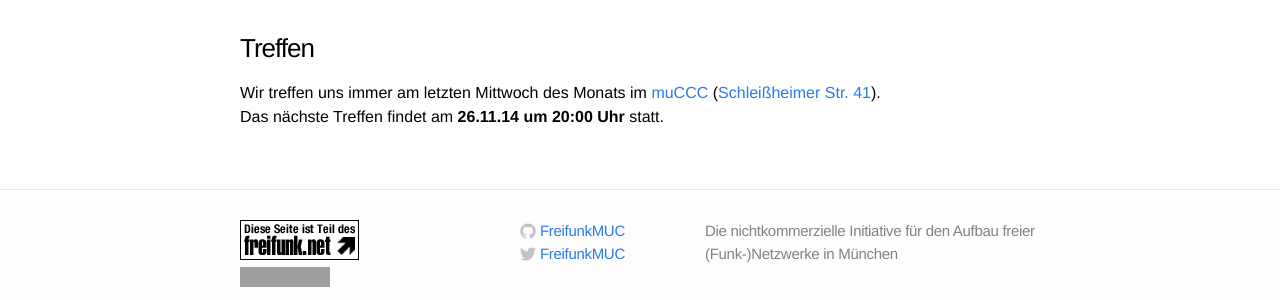
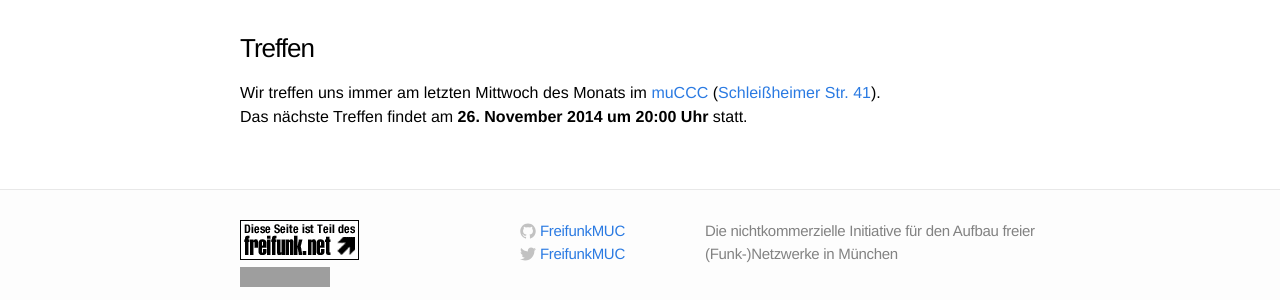
Before and after one commit to freifunkMUC/freifunkmuc.github.io, a Jekyll site: the page built from index.md, in a window 1280 px wide. Shown: the part 780-1080 px from the top of the page. Built offline with Jekyll 4.4.1, drawn with Linux system fonts in a browser that asks for light colours; a style sheet for code colours, icons or effects is not loaded; grey boxes are pictures that could not be loaded.

Commit message:
Update treffen.md

```diff
--- a/_includes/treffen.md
+++ b/_includes/treffen.md
@@ -1,4 +1,4 @@
 ### Treffen
 
 Wir treffen uns immer am letzten Mittwoch des Monats im [muCCC](http://muc.ccc.de) ([Schleißheimer Str. 41](http://osm.org/go/0JAf0IVLh?node=2012031859)). \\
-Das nächste Treffen findet am **26.11.14 um 20:00 Uhr** statt.
+Das nächste Treffen findet am **26. November 2014 um 20:00 Uhr** statt.
```
